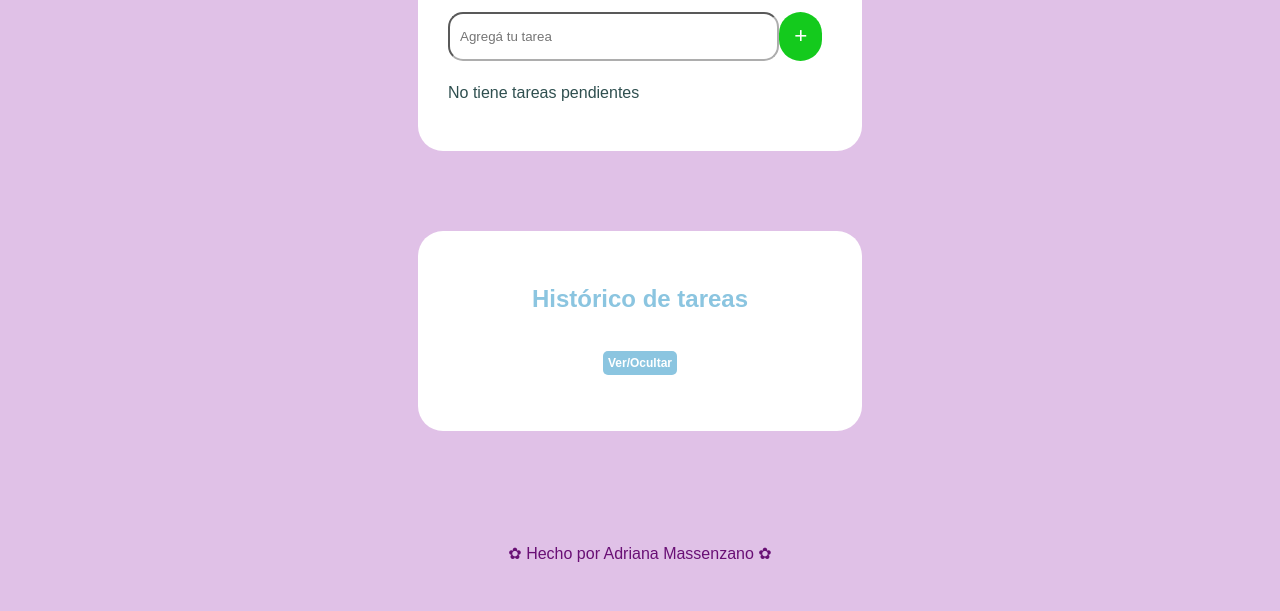
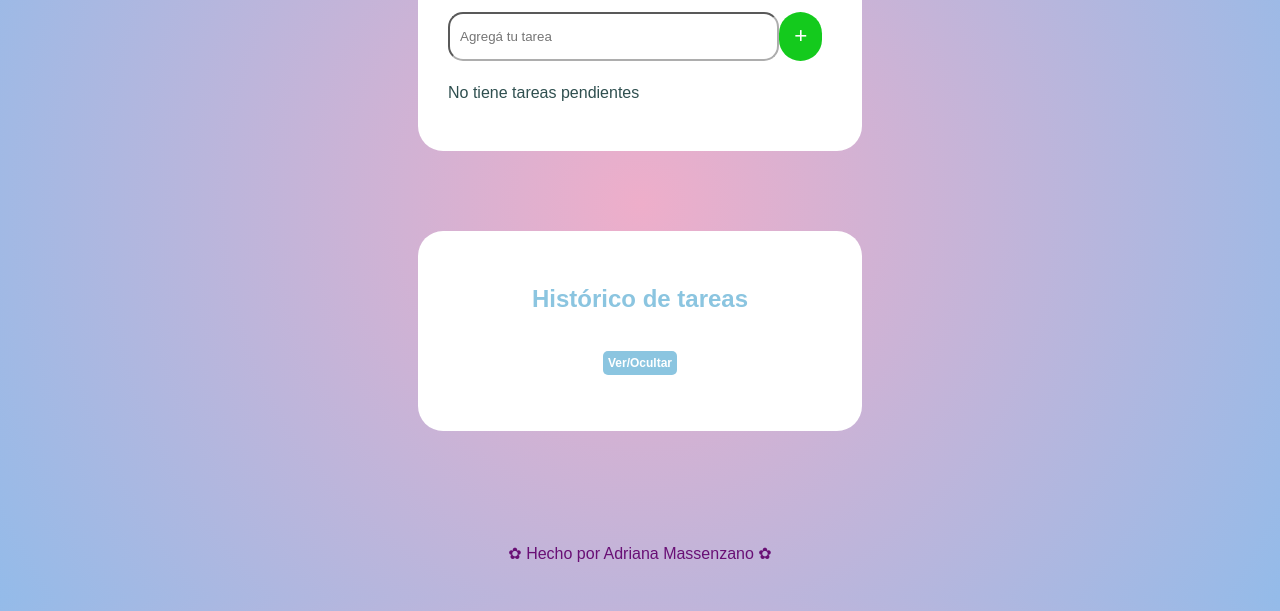
Before and after one commit to amassen/listaDeTareas, a plain HTML site: page index.html in a window 1280 px wide. Shown: the part 189-800 px from the top of the page. Drawn offline with Linux system fonts and the light colour scheme.

Commit message:
se modifica color de fondo

```diff
--- a/style.css
+++ b/style.css
@@ -4,7 +4,8 @@ body {
     font-size: 16px;
     font-family: Arial, Helvetica, sans-serif;
     line-height: 1.5;
-    background-color: rgb(224, 193, 231);
+    background: rgb(238,174,202);
+    background: radial-gradient(circle, rgba(238,174,202,1) 0%, rgba(148,187,233,1) 100%);
  }
 
   h1 {
```
